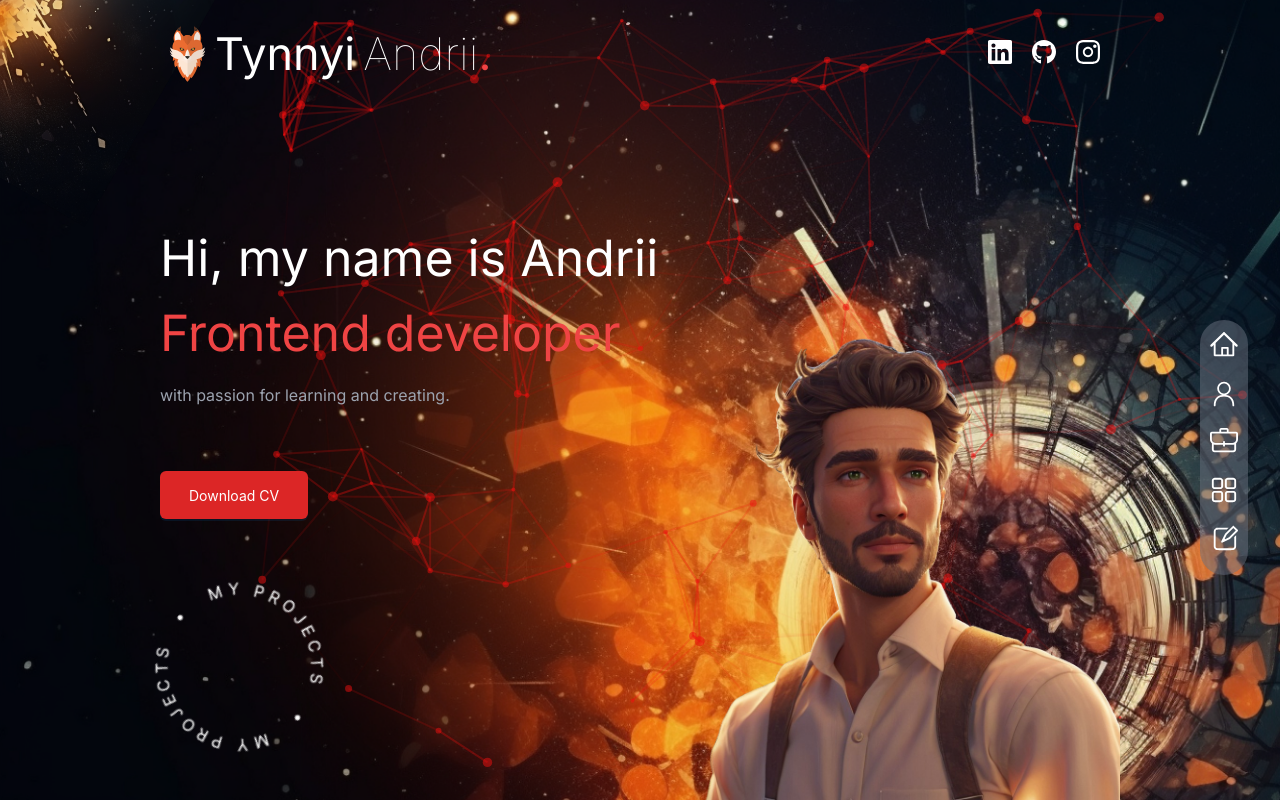
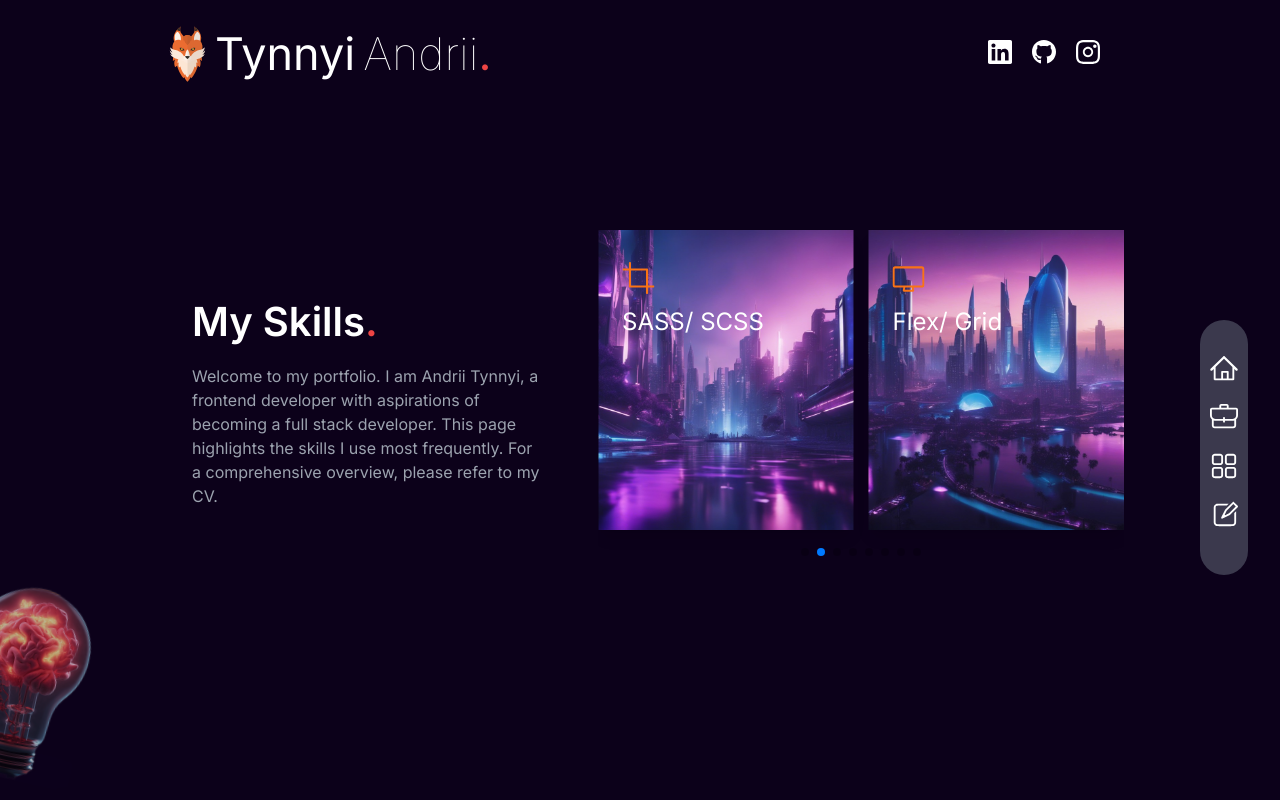
Before and after one commit to Noranmo/PortfolioMain, a Next.js app: page / in a window 1280 px wide. Built offline with nearby package versions, Linux system fonts and the light colour scheme.

Commit message:
hide the skills page

```diff
--- a/constants/index.ts
+++ b/constants/index.ts
@@ -47,12 +47,12 @@ export const NavLinks = [
 		icon: RxHome,
 		link: '/',
 	},
-	{
-		id: 2,
-		name: 'Skills',
-		icon: RxPerson,
-		link: '/my-skills',
-	},
+	// {
+	// 	id: 2,
+	// 	name: 'Skills',
+	// 	icon: RxPerson,
+	// 	link: '/my-skills',
+	// },
 	{
 		id: 3,
 		name: 'Project',
```
Also changed, not shown: app/(my-skills)/page.tsx (renamed from app/my-skills/page.tsx).
